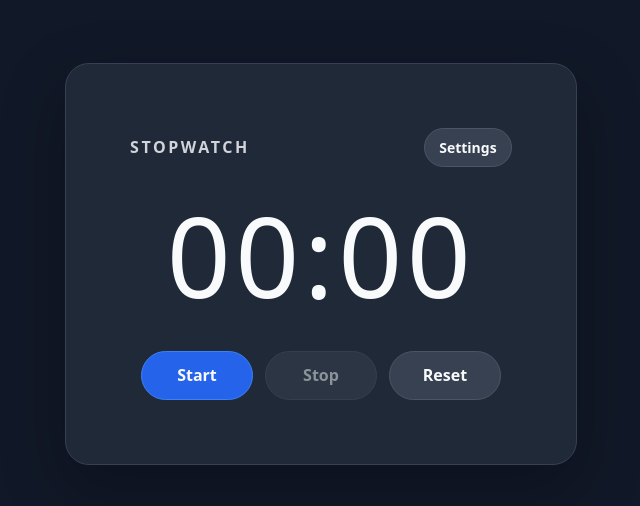
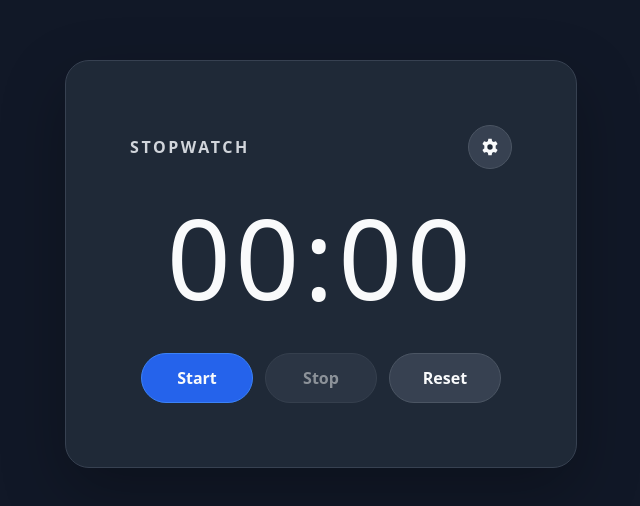
Before and after one commit to dyngakryss/timer, a plain HTML site: page index.html in a window 1280 px wide. Shown: the part 136-642 px from the top of the page, without its empty margins (319-959 px from the left). Drawn offline with Linux system fonts and the light colour scheme.

Commit message:
Replace Settings button with cogwheel icon for a cleaner interface

```diff
--- a/index.html
+++ b/index.html
@@ -54,9 +54,18 @@
       }
 
       button.settings-button {
+        display: grid;
+        width: 2.75rem;
+        height: 2.75rem;
         min-width: 0;
-        padding: 0.55rem 0.9rem;
-        font-size: 0.875rem;
+        padding: 0;
+        place-items: center;
+        border-radius: 50%;
+      }
+
+      .settings-button svg {
+        width: 1.25rem;
+        height: 1.25rem;
       }
 
       #display {
@@ -197,7 +206,12 @@
     <main>
       <div class="heading-row">
         <h1>Stopwatch</h1>
-        <button id="settings-open" class="settings-button" type="button" aria-haspopup="dialog">Settings</button>
+        <button id="settings-open" class="settings-button" type="button" aria-label="Settings" aria-haspopup="dialog">
+          <svg viewBox="0 0 24 24" aria-hidden="true" focusable="false">
+            <path fill="currentColor" d="M10 2h4l.5 3a7.5 7.5 0 0 1 1.8 1l2.8-1 2 3.5-2.4 2a7.5 7.5 0 0 1 0 3l2.4 2-2 3.5-2.8-1a7.5 7.5 0 0 1-1.8 1L14 22h-4l-.5-3a7.5 7.5 0 0 1-1.8-1l-2.8 1-2-3.5 2.4-2a7.5 7.5 0 0 1 0-3l-2.4-2 2-3.5 2.8 1a7.5 7.5 0 0 1 1.8-1L10 2Z"/>
+            <circle cx="12" cy="12" r="3.25" fill="#1f2937"/>
+          </svg>
+        </button>
       </div>
       <p id="display" role="timer" aria-label="Elapsed time" aria-live="off">00:00</p>
       <div class="controls">
```
Also changed, not shown: 4 other files.
